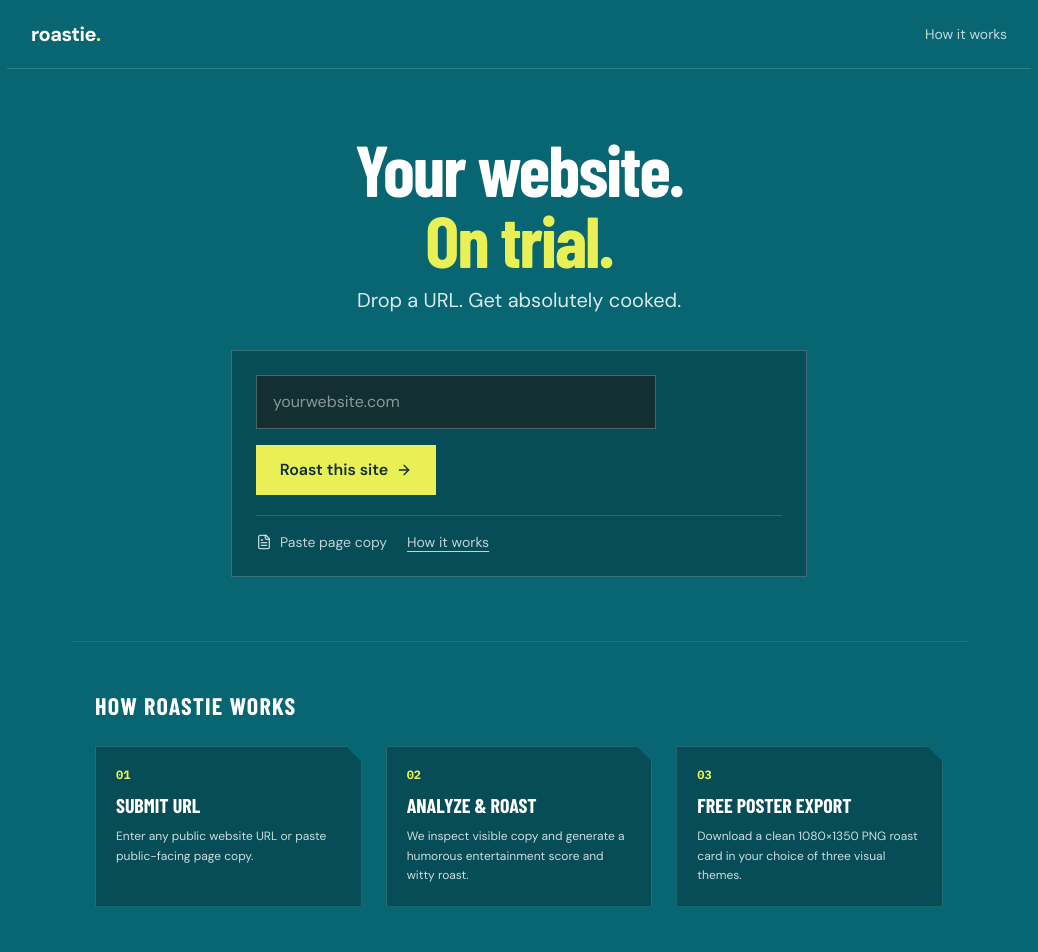
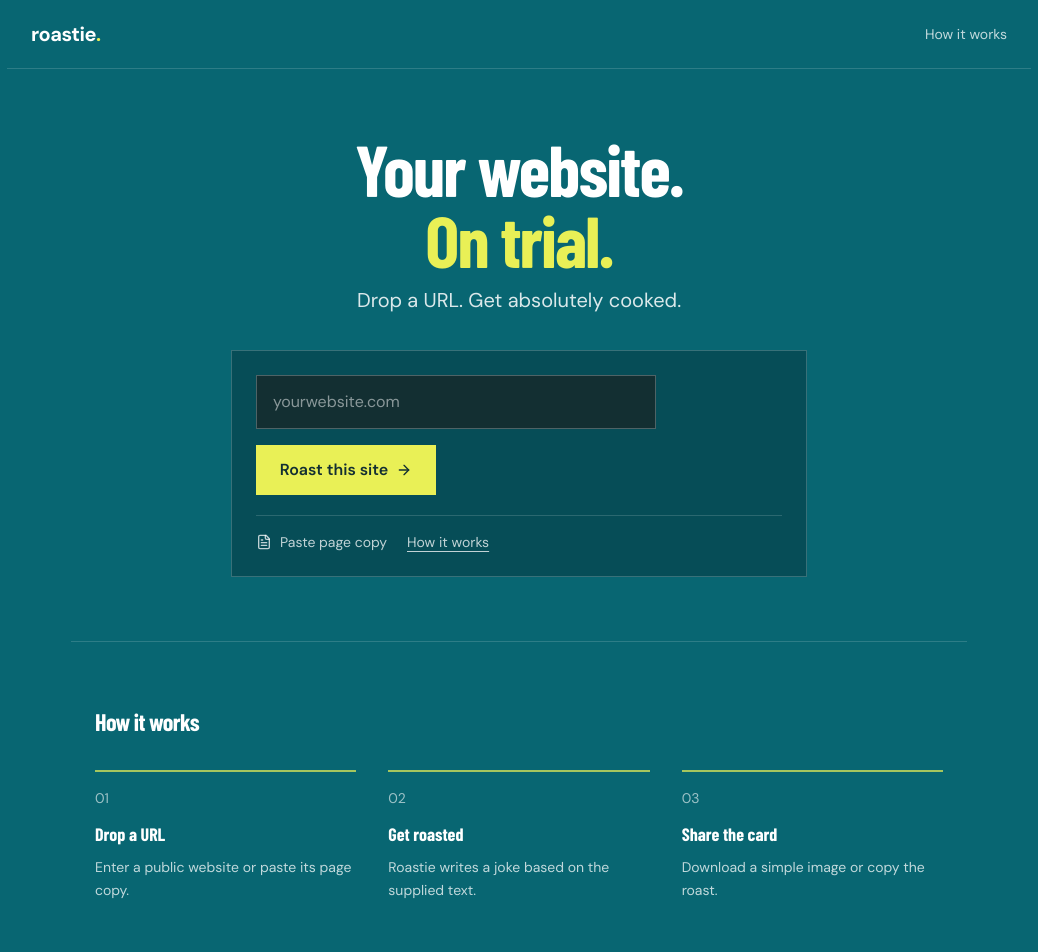
Before and after one commit to JOYBOYash/Roaster, a React (Vite) app: page / in a window 1280 px wide. Shown: the top 952 px of the page, without its empty margins (121-1159 px from the left). Built offline with nearby package versions, Linux system fonts and the light colour scheme; a web font is replaced by a local one.

Commit message:
Replace repetitive instruction cards

```diff
--- a/src/components/HowItWorks.tsx
+++ b/src/components/HowItWorks.tsx
@@ -1,43 +1,37 @@
 import React from 'react';
 
-export const HowItWorks: React.FC = () => {
 const steps = [
   {
     num: '01',
-      title: 'Submit URL',
-      desc: 'Enter any public website URL or paste public-facing page copy.',
+    title: 'Drop a URL',
+    desc: 'Enter a public website or paste its page copy.',
   },
   {
     num: '02',
-      title: 'Analyze & Roast',
-      desc: 'We inspect visible copy and generate a humorous entertainment score and witty roast.',
+    title: 'Get roasted',
+    desc: 'Roastie writes a joke based on the supplied text.',
   },
   {
     num: '03',
-      title: 'Free Poster Export',
-      desc: 'Download a clean 1080×1350 PNG roast card in your choice of three visual themes.',
+    title: 'Share the card',
+    desc: 'Download a simple image or copy the roast.',
   },
 ];
 
+export const HowItWorks: React.FC = () => {
   return (
-    <section id="how-it-works" className="w-full max-w-4xl mx-auto px-4 sm:px-6 py-12 border-t border-white/10">
-      <h2 className="font-display font-black text-2xl uppercase tracking-wider text-white mb-6">
-        How Roastie works
+    <section id="how-it-works" className="mx-auto w-full max-w-4xl border-t border-white/15 px-4 py-12 sm:px-6 sm:py-16">
+      <h2 className="mb-8 text-2xl font-bold tracking-tight text-white">
+        How it works
       </h2>
 
-      <div className="grid grid-cols-1 md:grid-cols-3 gap-6">
-        {steps.map((s) => (
-          <div key={s.num} className="bg-[#064D57] border border-white/15 p-5 clip-chamfer space-y-2">
-            <span className="font-mono text-xs text-[#E9F056] font-bold block">
-              {s.num}
-            </span>
-            <h3 className="font-display font-bold text-xl uppercase text-white">
-              {s.title}
-            </h3>
-            <p className="font-body text-xs text-white/80 leading-relaxed">
-              {s.desc}
-            </p>
-          </div>
+      <div className="grid grid-cols-1 gap-x-8 gap-y-8 md:grid-cols-3">
+        {steps.map((step) => (
+          <article key={step.num} className="border-t-2 border-[#E9F056]/70 pt-4">
+            <p className="mb-3 text-sm text-white/60">{step.num}</p>
+            <h3 className="mb-2 text-lg font-semibold text-white">{step.title}</h3>
+            <p className="text-sm leading-relaxed text-white/75">{step.desc}</p>
+          </article>
         ))}
       </div>
     </section>
```
Lines whose indentation alone changed are shown as unchanged.
